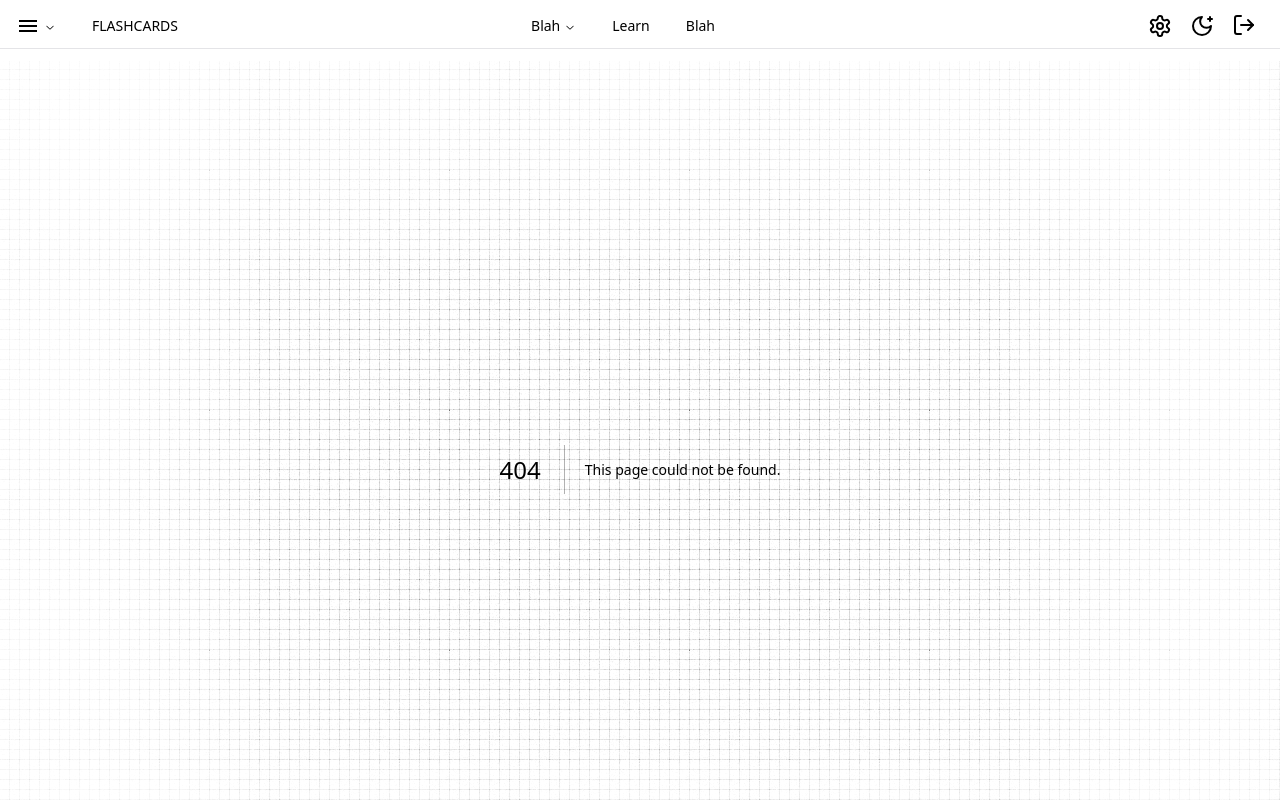
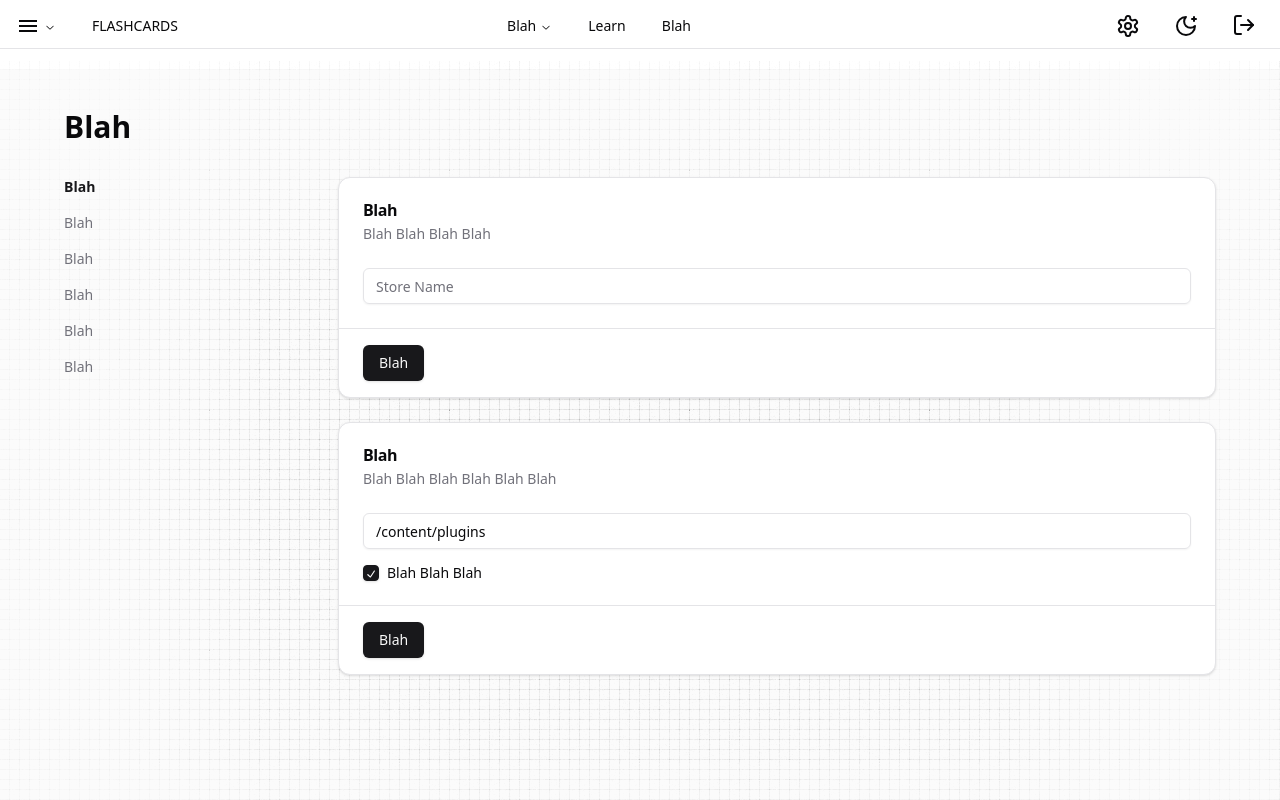
Before and after one commit to kmitch92/new-fc-fe, a Next.js app: page /settings in a window 1280 px wide. Before the commit this address had no page. Shown: the top 800 px of the page. Built offline with nearby package versions, Linux system fonts and the light colour scheme.

Commit message:
adds settings page boilerplate

```diff
--- /dev/null
+++ b/app/settings/page.tsx
@@ -0,0 +1,93 @@
+import Link from 'next/link';
+import { CircleUser, Menu, Package2, Search } from 'lucide-react';
+
+import { Button } from '@/components/ui/button';
+import {
+  Card,
+  CardContent,
+  CardDescription,
+  CardFooter,
+  CardHeader,
+  CardTitle,
+} from '@/components/ui/card';
+import { Checkbox } from '@/components/ui/checkbox';
+import {
+  DropdownMenu,
+  DropdownMenuContent,
+  DropdownMenuItem,
+  DropdownMenuLabel,
+  DropdownMenuSeparator,
+  DropdownMenuTrigger,
+} from '@/components/ui/dropdown-menu';
+import { Input } from '@/components/ui/input';
+import { Sheet, SheetContent, SheetTrigger } from '@/components/ui/sheet';
+
+export default function Settings() {
+  return (
+    <div className="flex min-h-screen w-full flex-col">
+      <main className="flex min-h-[calc(100vh_-_theme(spacing.16))] flex-1 flex-col gap-4 bg-muted/40 p-4 md:gap-8 md:p-10">
+        <div className="mx-auto grid w-full max-w-6xl gap-2">
+          <h1 className="text-3xl font-semibold">Blah</h1>
+        </div>
+        <div className="mx-auto grid w-full max-w-6xl items-start gap-6 md:grid-cols-[180px_1fr] lg:grid-cols-[250px_1fr]">
+          <nav
+            className="grid gap-4 text-sm text-muted-foreground"
+            x-chunk="dashboard-04-chunk-0"
+          >
+            <Link href="#" className="font-semibold text-primary">
+              Blah
+            </Link>
+            <Link href="#">Blah</Link>
+            <Link href="#">Blah</Link>
+            <Link href="#">Blah</Link>
+            <Link href="#">Blah</Link>
+            <Link href="#">Blah</Link>
+          </nav>
+          <div className="grid gap-6">
+            <Card x-chunk="dashboard-04-chunk-1">
+              <CardHeader>
+                <CardTitle>Blah</CardTitle>
+                <CardDescription>Blah Blah Blah Blah</CardDescription>
+              </CardHeader>
+              <CardContent>
+                <form>
+                  <Input placeholder="Store Name" />
+                </form>
+              </CardContent>
+              <CardFooter className="border-t px-6 py-4">
+                <Button>Blah</Button>
+              </CardFooter>
+            </Card>
+            <Card x-chunk="dashboard-04-chunk-2">
+              <CardHeader>
+                <CardTitle>Blah</CardTitle>
+                <CardDescription>Blah Blah Blah Blah Blah Blah</CardDescription>
+              </CardHeader>
+              <CardContent>
+                <form className="flex flex-col gap-4">
+                  <Input
+                    placeholder="                Blah Blah Blah
+                    "
+                    defaultValue="/content/plugins"
+                  />
+                  <div className="flex items-center space-x-2">
+                    <Checkbox id="include" defaultChecked />
+                    <label
+                      htmlFor="include"
+                      className="text-sm font-medium leading-none peer-disabled:cursor-not-allowed peer-disabled:opacity-70"
+                    >
+                      Blah Blah Blah
+                    </label>
+                  </div>
+                </form>
+              </CardContent>
+              <CardFooter className="border-t px-6 py-4">
+                <Button>Blah</Button>
+              </CardFooter>
+            </Card>
+          </div>
+        </div>
+      </main>
+    </div>
+  );
+}
--- a/components/ModeToggle.tsx
+++ b/components/ModeToggle.tsx
@@ -18,7 +18,7 @@
   return (
     <DropdownMenu>
       <DropdownMenuTrigger asChild>
-        <Button variant="ghost" size="icon" className="mr-2">
+        <Button variant="ghost" size="icon" className="mr-6">
           {theme === 'dark' ? <Sun /> : <MoonStar />}
           <span className="sr-only">Toggle theme</span>
         </Button>
--- a/components/Navbar.tsx
+++ b/components/Navbar.tsx
@@ -149,12 +149,16 @@
         <NavigationMenu className="flex flex-row justify-between gap-8 items-center  mr-6">
           <NavigationMenuList>
             <NavigationMenuItem className="mr-2">
-              <Settings />
+              <Link href="/settings" legacyBehavior passHref>
+                <NavigationMenuLink className={navigationMenuTriggerStyle()}>
+                  <Settings />
+                </NavigationMenuLink>
+              </Link>
             </NavigationMenuItem>
             <NavigationMenuItem>
               <ModeToggle />
             </NavigationMenuItem>
-            <NavigationMenuItem className="mt-[3.5px] mr-2">
+            <NavigationMenuItem className="mt-[4px] mr-2">
               <Popover>
                 <PopoverTrigger>
                   <LogOut />
--- /dev/null
+++ b/components/ui/checkbox.tsx
@@ -0,0 +1,30 @@
+"use client"
+
+import * as React from "react"
+import * as CheckboxPrimitive from "@radix-ui/react-checkbox"
+import { CheckIcon } from "@radix-ui/react-icons"
+
+import { cn } from "@/lib/utils"
+
+const Checkbox = React.forwardRef<
+  React.ElementRef<typeof CheckboxPrimitive.Root>,
+  React.ComponentPropsWithoutRef<typeof CheckboxPrimitive.Root>
+>(({ className, ...props }, ref) => (
+  <CheckboxPrimitive.Root
+    ref={ref}
+    className={cn(
+      "peer h-4 w-4 shrink-0 rounded-sm border border-primary shadow focus-visible:outline-none focus-visible:ring-1 focus-visible:ring-ring disabled:cursor-not-allowed disabled:opacity-50 data-[state=checked]:bg-primary data-[state=checked]:text-primary-foreground",
+      className
+    )}
+    {...props}
+  >
+    <CheckboxPrimitive.Indicator
+      className={cn("flex items-center justify-center text-current")}
+    >
+      <CheckIcon className="h-4 w-4" />
+    </CheckboxPrimitive.Indicator>
+  </CheckboxPrimitive.Root>
+))
+Checkbox.displayName = CheckboxPrimitive.Root.displayName
+
+export { Checkbox }
--- a/package.json
+++ b/package.json
@@ -14,6 +14,7 @@
     "@mui/icons-material": "^5.15.14",
     "@mui/material": "^5.15.14",
     "@radix-ui/react-avatar": "^1.1.0",
+    "@radix-ui/react-checkbox": "^1.1.0",
     "@radix-ui/react-dialog": "^1.1.1",
     "@radix-ui/react-dropdown-menu": "^2.0.6",
     "@radix-ui/react-icons": "^1.3.0",
```
Also changed, not shown: 1 other file (tests, documents, lock files or other folders).
